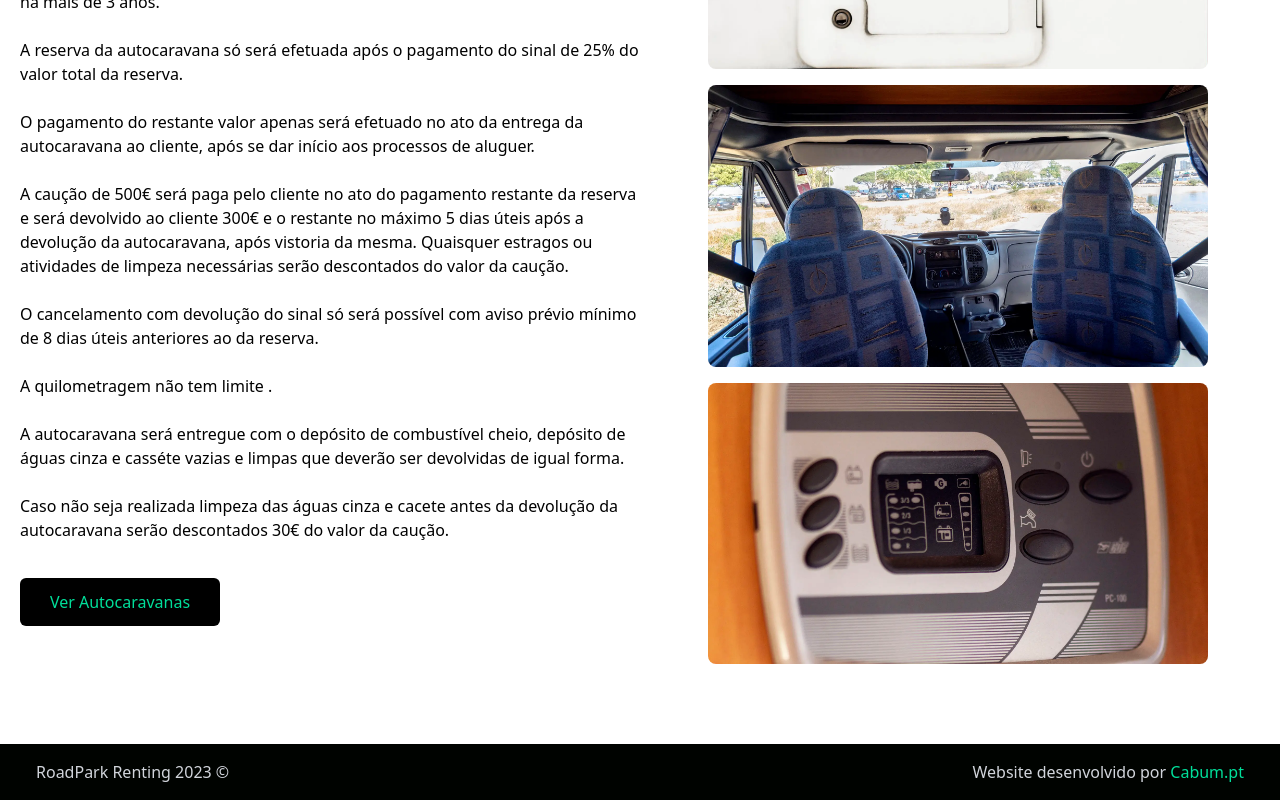
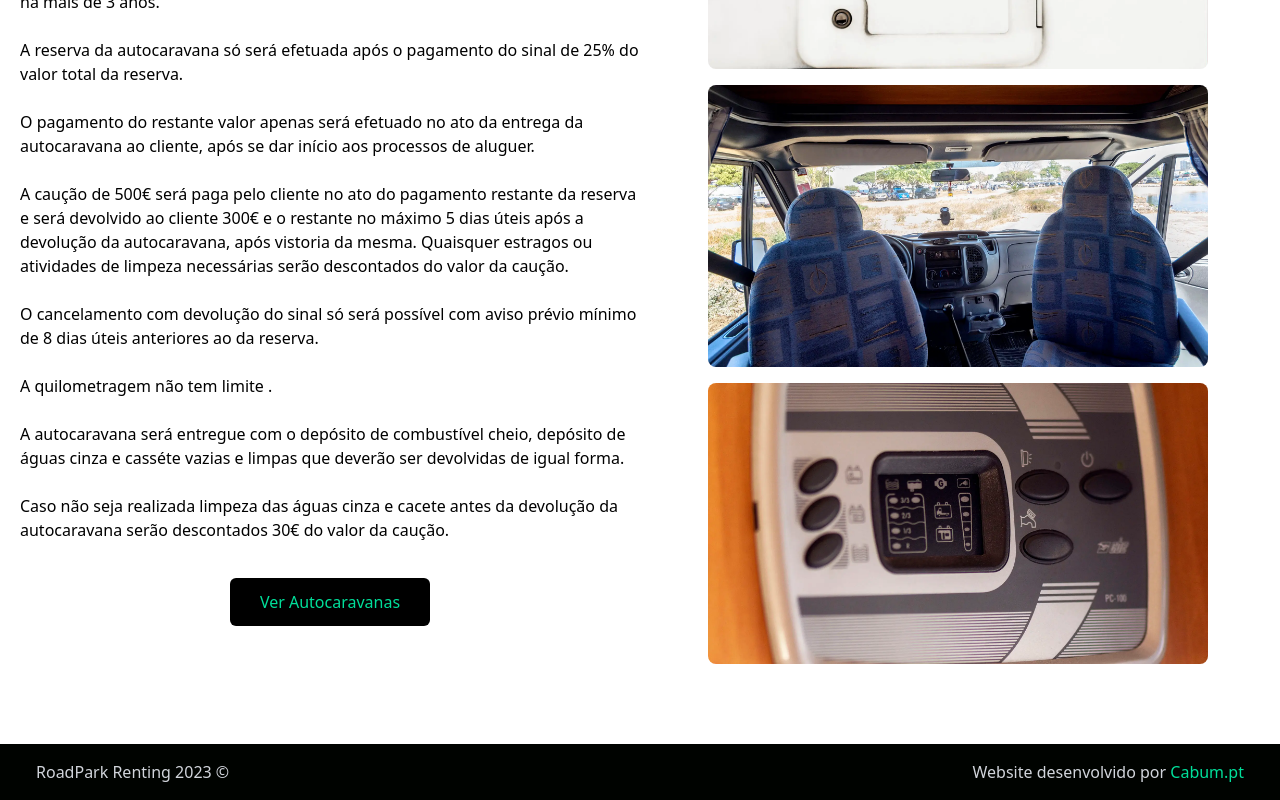
Before and after one commit to baronix/RoadPark, a React (Create React App) app: page /aluguer in a window 1280 px wide. Shown: the part 388-1188 px from the top of the page. Built offline with nearby package versions, Linux system fonts and the light colour scheme.

Commit message:
centered 2 buttons

```diff
--- a/src/components/Condicoes.jsx
+++ b/src/components/Condicoes.jsx
@@ -23,7 +23,9 @@ const Condicoes = () => {
                 <p className='my-3'>A quilometragem não tem limite .</p>
                 <p className='my-3'>A autocaravana será entregue com o depósito de combustível cheio, depósito de águas cinza e casséte vazias e limpas que deverão ser devolvidas de igual forma.</p>
                 <p className='my-3'>Caso não seja realizada limpeza das águas cinza e cacete antes da devolução da autocaravana serão descontados 30€ do valor da caução.</p>
-                <Link to="/autocaravanas"><button className='bg-black w-[200px] rounded-md font-medium my-6 mx-auto md:mx-0 py-3 text-[#00df9a] hover:scale-105 duration-300'>Ver Autocaravanas</button></Link>
+                <div className='flex flex-col items-center'>
+                  <Link to="/autocaravanas"><button className='bg-black w-[200px] rounded-md font-medium my-6 mx-auto md:mx-0 py-3 text-[#00df9a] hover:scale-105 duration-300'>Ver Autocaravanas</button></Link>
+                </div>
             </div>
             <div className='pl-4'>
               <img src={Condicoes1} alt="Caravana com toldo aberto" className='w-[500px] mx-auto my-4 rounded-lg lg:hover:scale-105 duration-300 hidden md:block'/>
--- a/src/components/Sobrenos.jsx
+++ b/src/components/Sobrenos.jsx
@@ -29,7 +29,9 @@ const Sobrenos = () => {
                 <p className='my-3'>Na RoadPark Renting, não se trata apenas de alugar uma autocaravana; trata-se de criar memórias que durarão toda a vida. Junte-se a nós na estrada e descubra o mundo de uma forma que só o aluguer de autocaravanas pode proporcionar.</p>
                 <p className='my-3'>Estamos ansiosos para ser parte das suas histórias de viagem e ajudá-lo a explorar novos horizontes. Não hesite em contactar-nos para obter mais informações ou para fazer uma reserva. A sua próxima aventura está apenas a um clique de distância!</p>
                 <p className='my-3 italic'>Junte-se a nós e comece a sua jornada hoje!</p>
-                <Link to="/contacto"><button className='bg-black w-[200px] rounded-md font-medium my-6 mx-auto md:mx-0 py-3 text-[#00df9a] hover:scale-105 duration-300'>Contacte-nos</button></Link>
+                <div className='flex flex-col items-center'>
+                  <Link to="/contacto"><button className='bg-black w-[200px] rounded-md font-medium my-6 mx-auto md:mx-0 py-3 text-[#00df9a] hover:scale-105 duration-300'>Contacte-nos</button></Link>
+                </div>
             </div>
         </div>
     </div>
```
